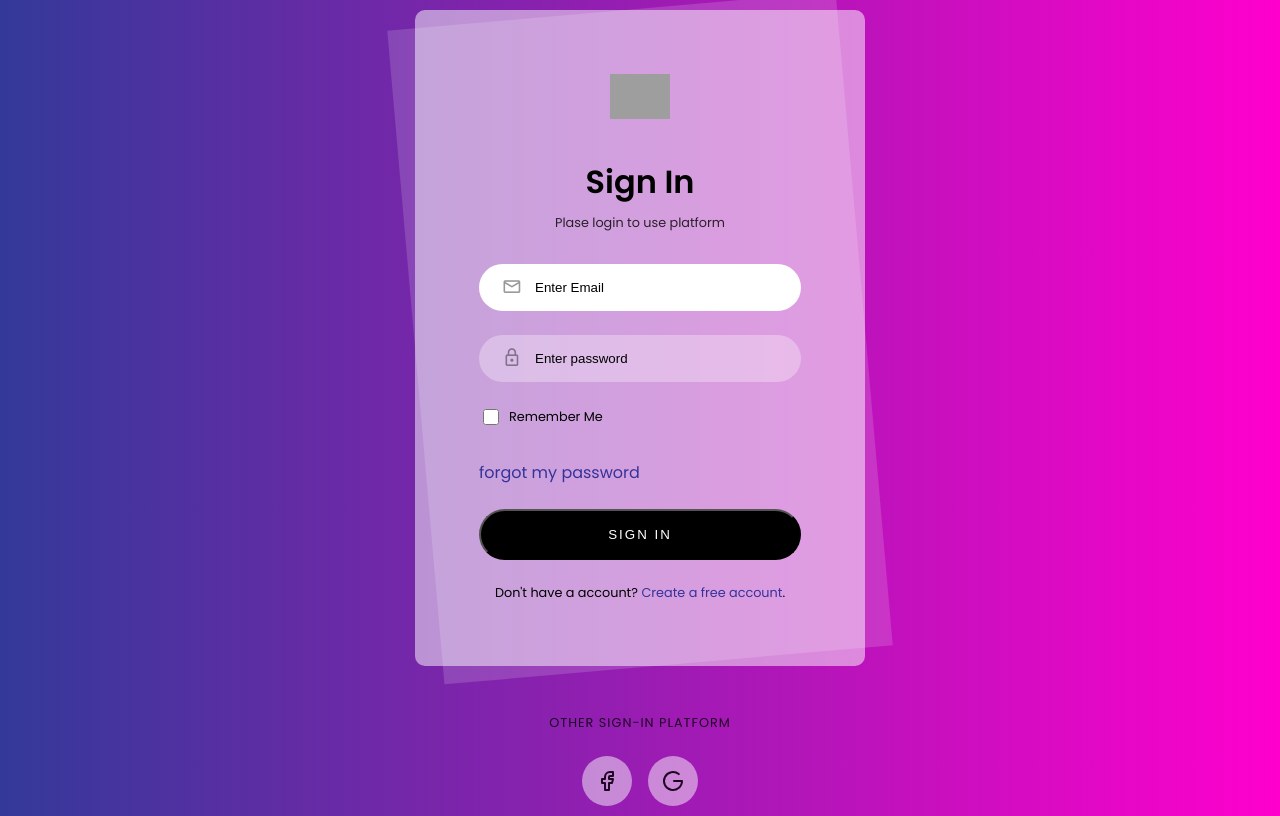
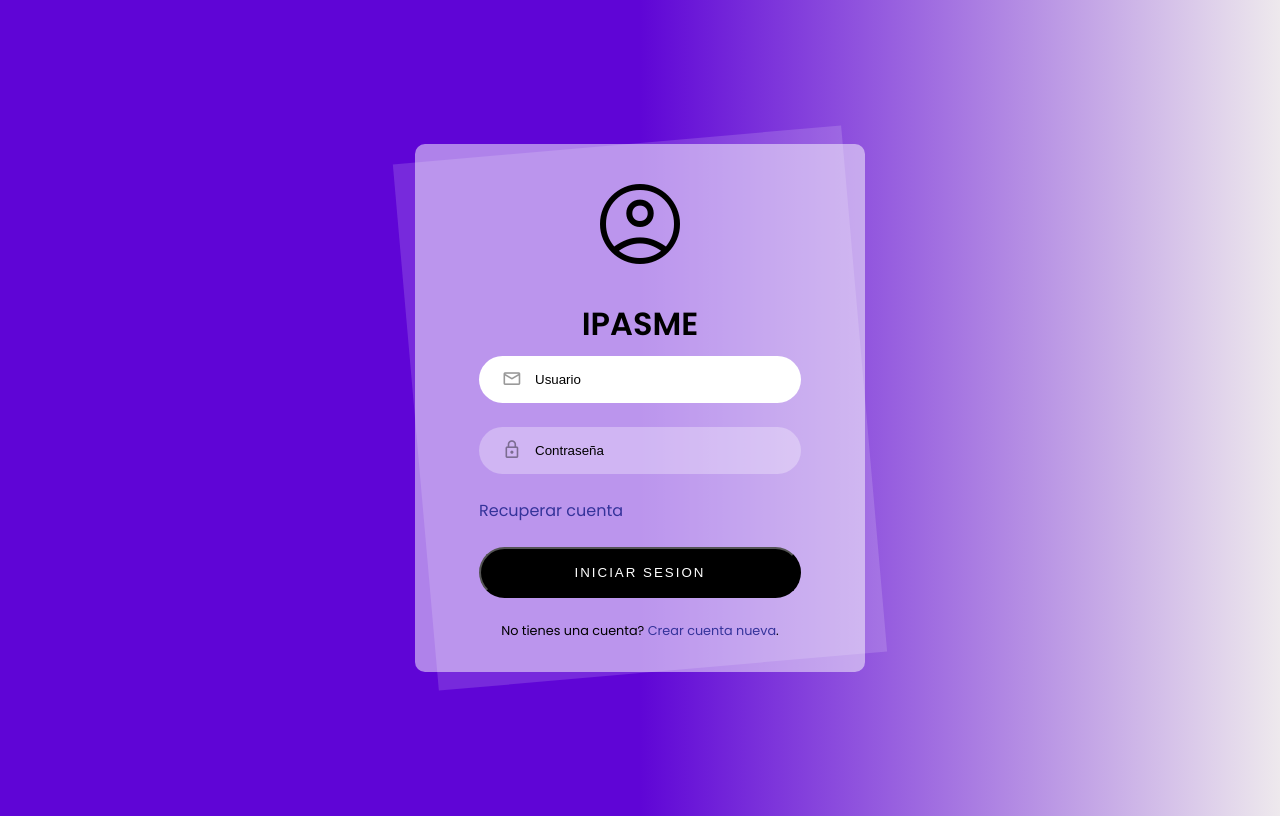
Before and after one commit to Sr-Hacker/IPASME-Project, a PHP site: page / in a window 1280 px wide. Run offline with PHP 8.4, Linux system fonts and the light colour scheme; grey boxes are pictures that could not be loaded.

Commit message:
ajustando diseño al proyecto ipasme

```diff
--- a/Login/index.html
+++ b/Login/index.html
@@ -4,8 +4,9 @@
     <meta charset="UTF-8">
     <meta http-equiv="X-UA-Compatible" content="IE=edge">
     <meta name="viewport" content="width=device-width, initial-scale=1.0">
+    <link rel="stylesheet" href="https://fonts.googleapis.com/css2?family=Material+Symbols+Rounded:opsz,wght,FILL,GRAD@48,400,0,0" />
+    <link rel="stylesheet" href="https://fonts.googleapis.com/css2?family=Material+Symbols+Outlined:opsz,wght,FILL,GRAD@20..48,100..700,0..1,-50..200" />
     <link rel="stylesheet" href="style.css">
-    <link rel="stylesheet" href="https://fonts.googleapis.com/css2?family=Material+Symbols+Rounded:opsz,wght,FILL,GRAD@48,400,0,0" />
     <title>LOGO PAGE</title>
 </head>
 <body>
@@ -15,57 +16,33 @@
         <div class="login-card">
 
             <div class="login-card-logo">
-                <img src="img/logo.png" alt="LOGO">
+                <span class="material-symbols-outlined account"> account_circle</span>
             </div>
 
             <div class="login-card-header">
-                <h1>Sign In</h1>
-                <div>Plase login to use platform</div>
+                <h1>IPASME</h1>
             </div>
 
             <form class="login-card-form">
                 <div class="form-item">
                     <span class="form-item-icon material-symbols-rounded">mail</span>
-                    <input type="text" placeholder="Enter Email" required autofocus>
+                    <input type="text" placeholder="Usuario" required autofocus>
                 </div>
                 <div class="form-item">
                     <span class="form-item-icon material-symbols-rounded">lock</span>
-                    <input type="password" placeholder="Enter password" required>
-                </div>
-                <div class="form-item-other">
-                    <div class="checkbox">
-                        <input type="checkbox" id="RememberMeCheckbox">
-                        <label for="RememberMeCheckbox">Remember Me</label>
-                    </div>
+                    <input type="password" placeholder="Contraseña" required>
                 </div>
 
-                <a href="#">forgot my password</a>
 
-                <button type="submit">Sign In</button>
+                <a href="#">Recuperar cuenta</a>
+
+                <button type="submit">Iniciar sesion</button>
             </form>
 
             <div class="login-card-footer">
-                Don't have a account? <a href="#">Create a free account</a>.
+                No tienes una cuenta? <a href="#">Crear cuenta nueva</a>.
             </div>
 
-        </div>
-
-        <div class="login-card-social">
-            <div>Other Sign-in platform</div>
-            <div class="login-card-social-btn">
-                <a href="#">
-                    <svg xmlns="http://www.w3.org/2000/svg" class="icon icon-tabler icon-tabler-brand-facebook" width="24" height="24" viewBox="0 0 24 24" stroke-width="2" stroke="currentColor" fill="none" stroke-linecap="round" stroke-linejoin="round">
-                        <path stroke="none" d="M0 0h24v24H0z" fill="none"></path>
-                        <path d="M7 10v4h3v7h4v-7h3l1 -4h-4v-2a1 1 0 0 1 1 -1h3v-4h-3a5 5 0 0 0 -5 5v2h-3"></path>
-                    </svg>
-                </a>
-                <a href="#">
-                    <svg xmlns="http://www.w3.org/2000/svg" class="icon icon-tabler icon-tabler-brand-google" width="24" height="24" viewBox="0 0 24 24" stroke-width="2" stroke="currentColor" fill="none" stroke-linecap="round" stroke-linejoin="round">
-                        <path stroke="none" d="M0 0h24v24H0z" fill="none"></path>
-                        <path d="M17.788 5.108a9 9 0 1 0 3.212 6.892h-8"></path>
-                    </svg>
-                </a>
-            </div>
         </div>
 
     </div>
--- a/Login/style.css
+++ b/Login/style.css
@@ -2,19 +2,24 @@
 
 @import url('https://fonts.googleapis.com/css2?family=Poppins:wght@400;600&display=swap');
 
+
 body{
     font-family: 'Poppins' ,sans-serif;
     min-height: 100vh;
-    background: linear-gradient(to right, #333999, #ff00cc);
+    background: linear-gradient(to right, #5f05d6 50%, #eee9ed);
     display: flex;
     align-items: center;
     justify-content: center;
 }
 
+.material-symbols-outlined{
+    font-size: 6em;
+}
+
 .login-card{
     width: 450px;
     background-color: rgba(255, 255, 255, .5);
-    padding: 4rem;
+    padding: 2rem 4rem;
     border-radius: 10px;
     position: relative;
 }
@@ -28,13 +33,6 @@ body{
     z-index: -1;
 }
 
-.login-card-logo {
-    margin-bottom: 2rem;
-}
-
-.login-card-logo img{
-    width: 60px;
-}
 
 .login-card-logo,
 .login-card-header,
@@ -51,9 +49,6 @@ body{
     text-decoration: underline;
 }
 
-.login-card-header {
-    margin-bottom: 2rem;
-}
 
 .login-card-header h1 {
     font-size: 2rem;
@@ -83,20 +78,6 @@ body{
     left: 1.4rem;
     font-size: 1.3rem;
     opacity: .4;
-}
-
-.login-card-form .checkbox {
-    display: flex;
-    align-items: center;
-    gap: 7px;
-}
-
-.login-card-form .form-item-other {
-    display: flex;
-    align-items: center;
-    justify-content: space-between;
-    font-size: calc(1rem * .8);
-    margin-bottom: .5rem;
 }
 
 .login-card-footer {
@@ -143,46 +124,6 @@ body{
     cursor: pointer;
 }
 
-.login-card-social {
-    display: flex;
-    flex-direction: column;
-    gap: 1.5rem;
-    text-align: center;
-    margin-top: 3rem;
-}
-
-.login-card-social > div {
-    opacity: .8;
-    text-transform: uppercase;
-    letter-spacing: 1px;
-    font-size: calc(1rem * .8);
-}
-
-.login-card-social-btn {
-    display: flex;
-    align-items: center;
-    justify-content: center;
-    gap: 1rem;
-}
-
-.login-card-social-btn a {
-    display: flex;
-    align-items: center;
-    justify-content: center;
-    color: black;
-    width: 50px;
-    height: 50px;
-    background-color: rgba(255, 255, 255, .6);
-    border-radius: 100px;
-    transition: all .5s;
-
-}
-
-.login-card-social-btn a:hover {
-    background: white;
-    transform: scale(1.1);
-}
-
 /*********************************************************
                         Mediaqerys
 *********************************************************/
```
